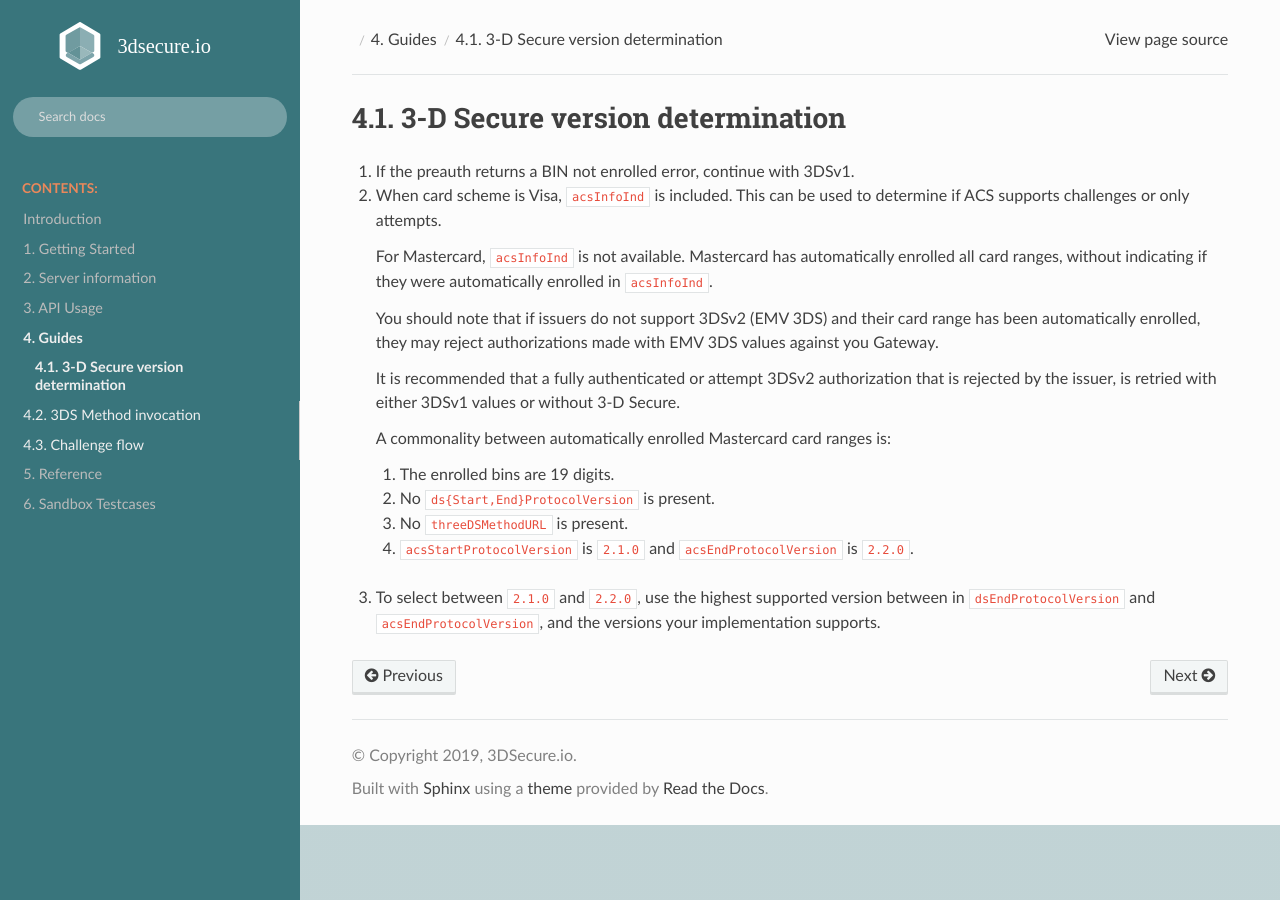
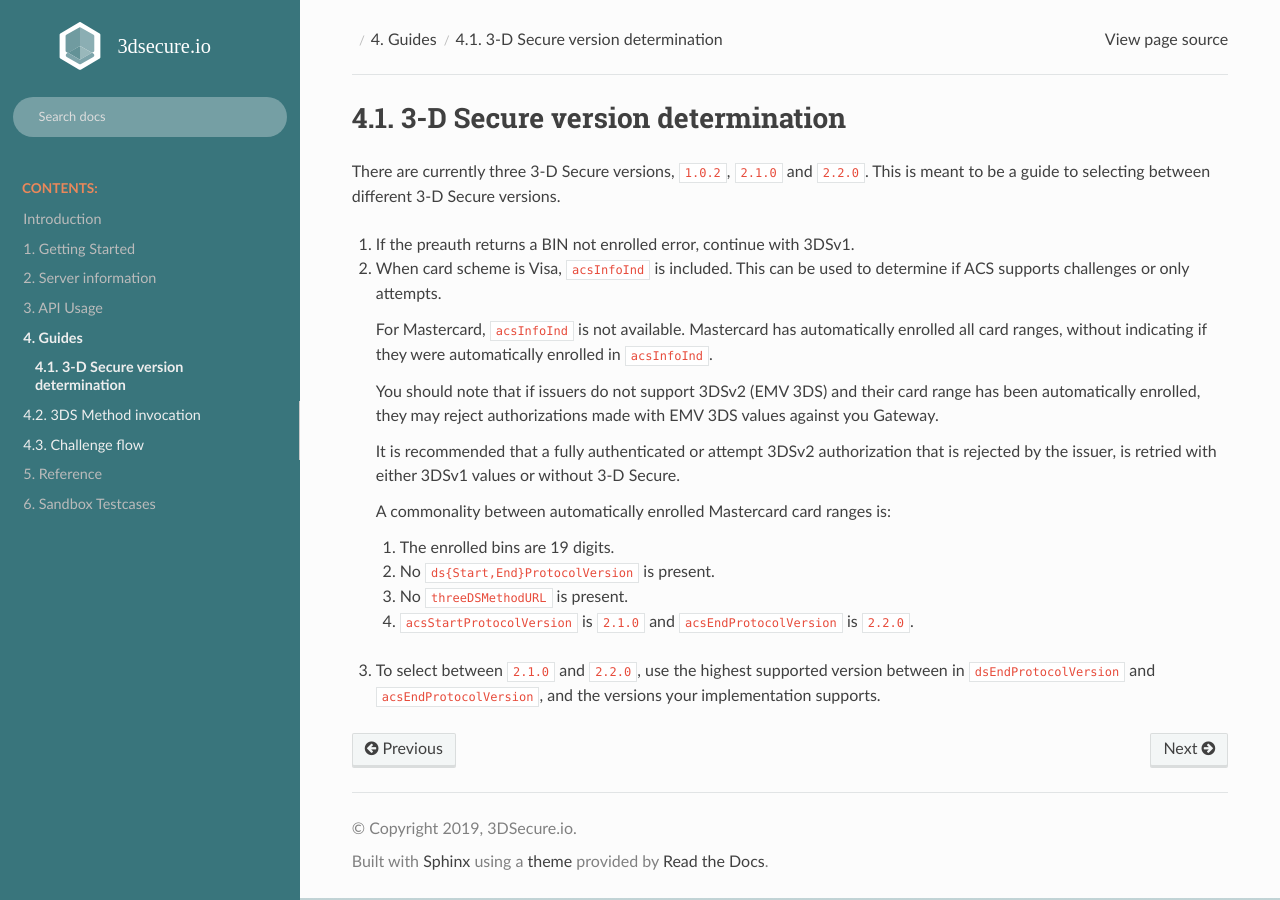
Before and after one commit to clearhaus/3DSv2-api-documentation, a Sphinx documentation site: the page built from source/versioning.rst, in a window 1280 px wide. Built offline with Sphinx 7.4.7 and the Read the Docs theme 2.0.0, drawn with Linux system fonts in a browser that asks for light colours.

Commit message:
Add small description for versioning.

```diff
--- a/source/versioning.rst
+++ b/source/versioning.rst
@@ -2,6 +2,9 @@
 
 3-D Secure version determination
 ================================
+
+There are currently three 3-D Secure versions, ``1.0.2``, ``2.1.0`` and ``2.2.0``.
+This is meant to be a guide to selecting between different 3-D Secure versions.
 
 1. If the :ref:`preauth <preauth-usage>` returns a :ref:`not_enrolled`, continue with 3DSv1.
 2. When card scheme is Visa, ``acsInfoInd`` is included. This can be used to
```
